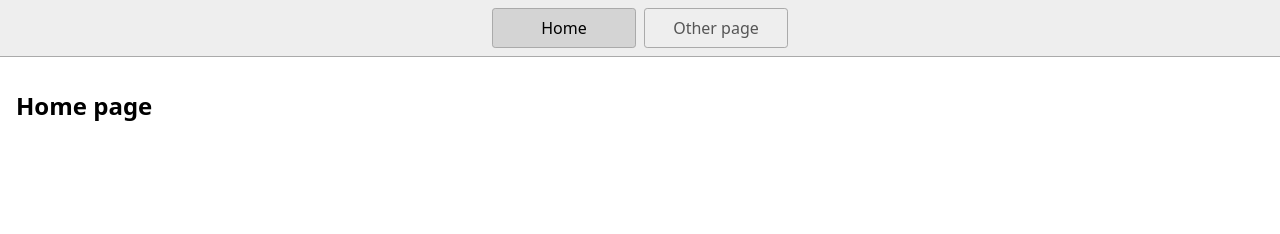
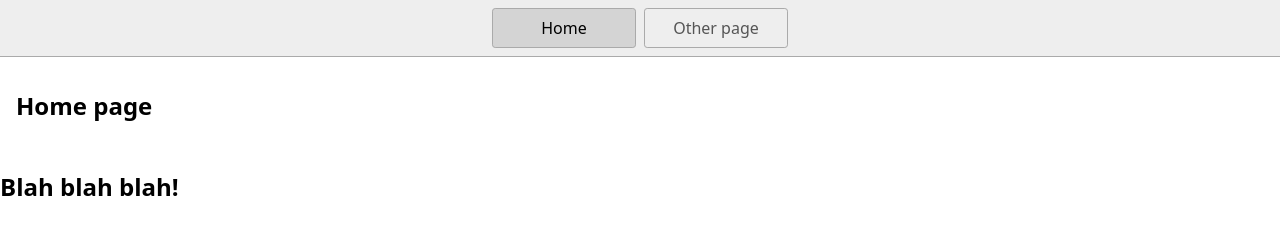
Before and after one commit to bpw1973/web-platform-5tyhp4, a plain HTML site: page index.html in a window 1280 px wide. Drawn offline with Linux system fonts and the light colour scheme.

Commit message:
1 file modified

```diff
--- a/index.html
+++ b/index.html
@@ -19,5 +19,6 @@
     <main>
       <h1>Home page</h1>
     </main>
+    <h1>Blah blah blah!</h1>
   </body>
 </html>
```
